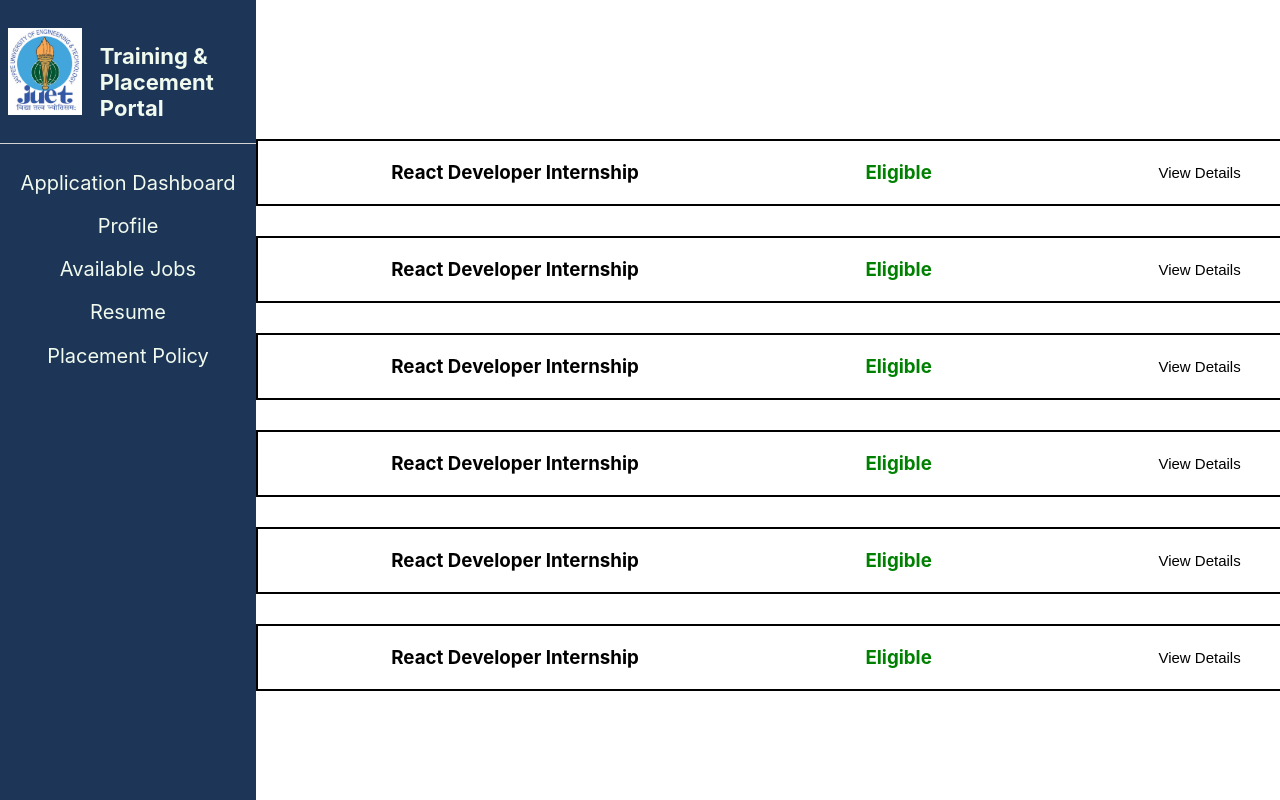
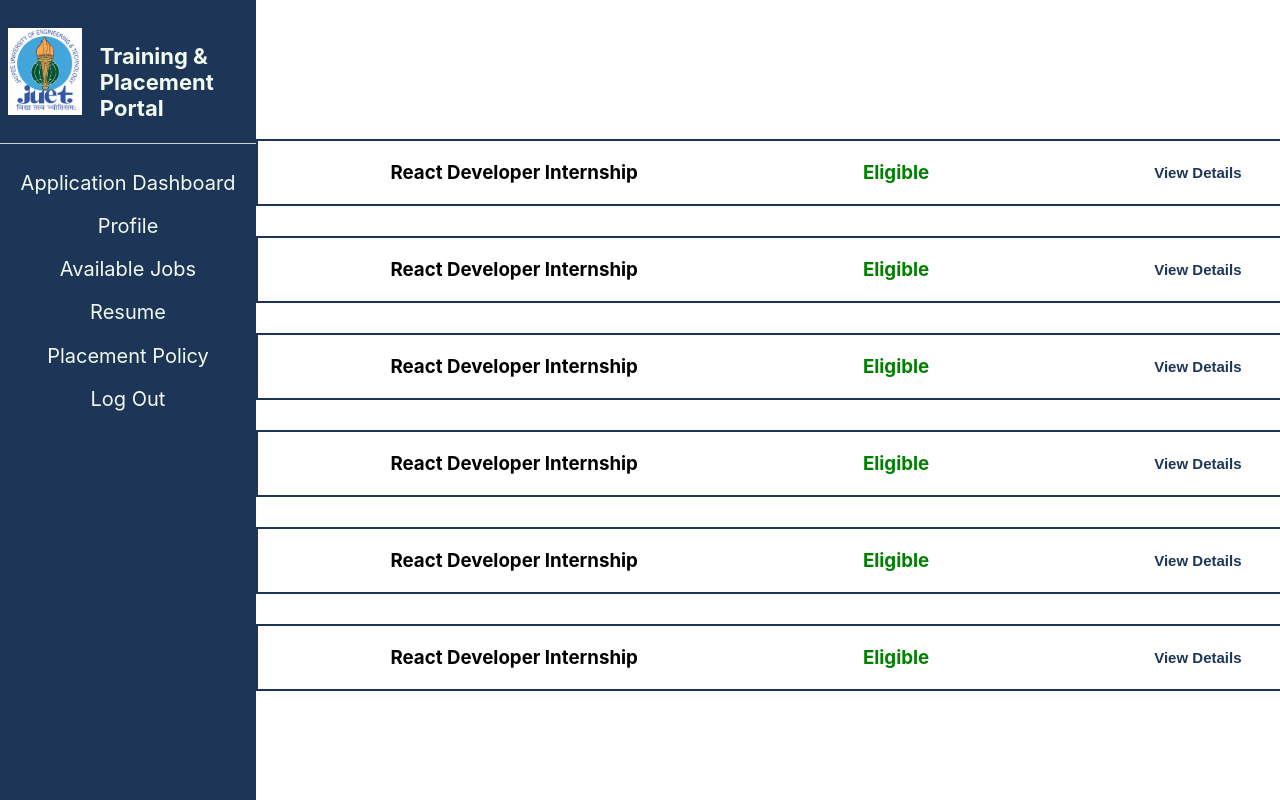
Before and after one commit to 2ybaryl/TnP_Portal_Frontend, a React (Create React App) app: page /jobs in a window 1280 px wide. Shown: the top 800 px of the page. Built offline with nearby package versions, Linux system fonts and the light colour scheme.

Commit message:
changes in css

```diff
--- a/src/components/commons/SideNav.js
+++ b/src/components/commons/SideNav.js
@@ -23,6 +23,7 @@ class SideNav extends React.Component {
                         <li> <Link to="/jobs">Available Jobs</Link></li>
                         <li> <Link to="/resume">Resume</Link></li>
                         <li> <Link to="/policy">Placement Policy</Link></li>
+                        <li> <Link to="/">Log Out</Link></li>
                     </ul>
                 </div>
             </section>
--- a/src/components/stylesheets/AvailableJobs.css
+++ b/src/components/stylesheets/AvailableJobs.css
@@ -16,22 +16,28 @@
     flex-direction: row;
     justify-content: space-around;
     width: 140vh;
-    border: 2px solid black;
+    border: 2px solid #1d3557;
     height: 10%;
     padding: 20px;
     margin-top: 30px;
+    font-weight: 300;
 }
 
 .Job-status{
     color: green;
 }
 .hidden{
-    border: 2px solid black;
+    border: 2px solid #1d3557;
     border-top: none;
+    padding: 10px;
+    font-size: 17px;
+    color:#1d3557;
 }
 .showDetails{
+    color: #1d3557;
     background-color: white;
     border: none;
     cursor: pointer;
     font-size: 15px;
+    font-weight: 700;
 }
```
